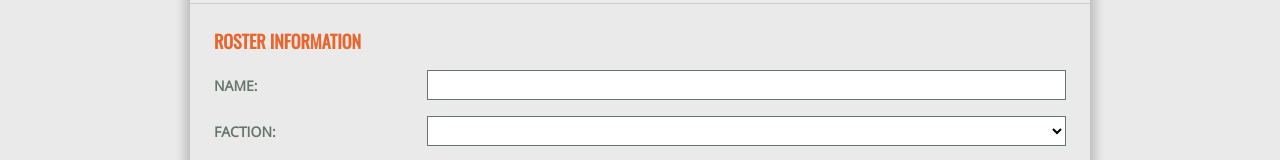
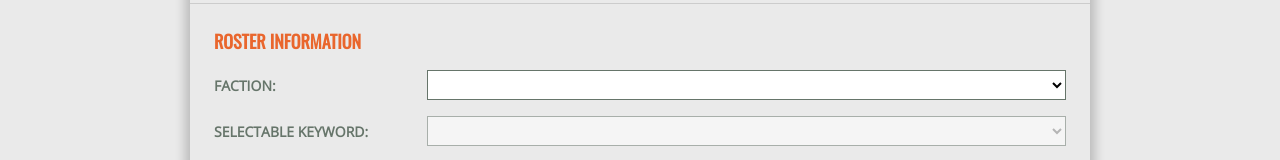
Before and after one commit to MarcMalignan/killteam, a React app: page /roster in a window 1280 px wide. Shown: the part 184-344 px from the top of the page. Built offline with nearby package versions, Linux system fonts and the light colour scheme.

Commit message:
remove roster name

```diff
--- a/src/compendium/spaceMarines.ts
+++ b/src/compendium/spaceMarines.ts
@@ -1,7 +1,7 @@
 import { Army } from "../types";
 
 export const spaceMarines: Army = {
-  name: "Space Marine",
+  name: "Space Marines",
   factions: [
     {
       name: "Space Marine",
--- a/src/pages/Roster/data.ts
+++ b/src/pages/Roster/data.ts
@@ -15,7 +15,6 @@ export const generateTeam = (): FireTeam => ({
 });
 
 export const EMPTY_ROSTER: Roster = {
-  name: "",
   faction: "",
   keyword: "",
   notes: "",
--- a/src/pages/Roster/index.tsx
+++ b/src/pages/Roster/index.tsx
@@ -32,7 +32,7 @@ export const Roster = () => {
   // TODO: implement load
   const load = () => {
     const testFile =
-      '{"name":"My Roster","faction":"Craftworld","keyword":"","notes":"Lorem ipsum","teams":[{"id":"c2b03d4b-702e-49a1-8aab-64335ea2e5ed","name":"Guardians","archetype":"Security / Recon","operatives":[{"id":"cb066e40-f827-41ab-8a7d-4c3afda4200a","name":"Leader","notes":""},{"id":"44e80016-9fcd-4deb-9d91-f446d60b34ce","name":"Warrior 1","notes":""},{"id":"198306d6-c927-47fe-8c01-852b58ae6b35","name":"Warrior 2","notes":""},{"id":"edeed420-f6da-4550-b32a-1a152ddd7715","name":"Warrior 3","notes":""},{"id":"f807f33f-2a75-4df1-963b-4538d705b542","name":"Warrior 4","notes":""}]},{"id":"65b41a90-1d9d-49e5-ba7c-42b76e7e3ba2","name":"Rangers","archetype":"Recon / Infiltration","operatives":[{"id":"7559e7f7-a7f4-40e2-a772-0da05d2128eb","name":"Leader","notes":""},{"id":"ef0c8f22-3873-4497-9745-2fe7ac102198","name":"Ranger 1","notes":""},{"id":"b0465042-5faf-4072-80f6-12a3cf6736b4","name":"Ranger 2","notes":""},{"id":"30dc7512-e6d8-45cc-892b-1e7d2f7edde7","name":"Ranger 3","notes":""},{"id":"fbf83c5e-1b38-400d-b5e2-c75579f951f0","name":"Ranger 4","notes":""}]}]}';
+      '{"faction":"Craftworld","keyword":"","notes":"Lorem ipsum","teams":[{"id":"c2b03d4b-702e-49a1-8aab-64335ea2e5ed","name":"Guardians","archetype":"Security / Recon","operatives":[{"id":"cb066e40-f827-41ab-8a7d-4c3afda4200a","name":"Leader","notes":""},{"id":"44e80016-9fcd-4deb-9d91-f446d60b34ce","name":"Warrior 1","notes":""},{"id":"198306d6-c927-47fe-8c01-852b58ae6b35","name":"Warrior 2","notes":""},{"id":"edeed420-f6da-4550-b32a-1a152ddd7715","name":"Warrior 3","notes":""},{"id":"f807f33f-2a75-4df1-963b-4538d705b542","name":"Warrior 4","notes":""}]},{"id":"65b41a90-1d9d-49e5-ba7c-42b76e7e3ba2","name":"Rangers","archetype":"Recon / Infiltration","operatives":[{"id":"7559e7f7-a7f4-40e2-a772-0da05d2128eb","name":"Leader","notes":""},{"id":"ef0c8f22-3873-4497-9745-2fe7ac102198","name":"Ranger 1","notes":""},{"id":"b0465042-5faf-4072-80f6-12a3cf6736b4","name":"Ranger 2","notes":""},{"id":"30dc7512-e6d8-45cc-892b-1e7d2f7edde7","name":"Ranger 3","notes":""},{"id":"fbf83c5e-1b38-400d-b5e2-c75579f951f0","name":"Ranger 4","notes":""}]}]}';
 
     let data: RosterType;
     try {
@@ -80,14 +80,6 @@ export const Roster = () => {
 
       <Section>
         <SubTitle>Roster Information</SubTitle>
-        <Field id="name" label="Name:">
-          <Input
-            id="name"
-            type="text"
-            value={roster.name}
-            onChange={(e) => editRoster("name", e.currentTarget.value)}
-          />
-        </Field>
         <Field id="faction" label="Faction:">
           <Select
             id="faction"
--- a/src/types.ts
+++ b/src/types.ts
@@ -26,7 +26,6 @@ export type FireTeam = {
 };
 
 export type Roster = {
-  name: string;
   faction: string;
   keyword: string;
   notes: string;
```
